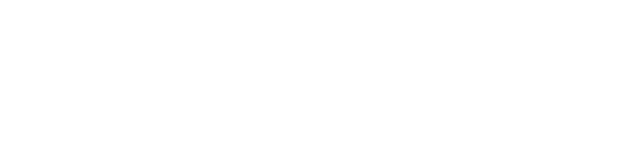
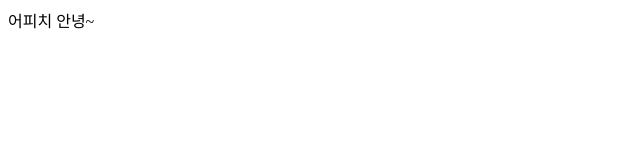
Before and after one commit to minabee/study_front, a plain HTML site: page 숙제2/index.html in a window 1280 px wide. Shown: the whole page, without its empty margins (0-640 px from the left). Drawn offline with Linux system fonts and the light colour scheme.

Commit message:
어피치 안녕 추가~

```diff
--- a/숙제2/index.html
+++ b/숙제2/index.html
@@ -7,6 +7,6 @@
     <title>Document</title>
 </head>
 <body>
-
+    어피치 안녕~
 </body>
 </html>
```
